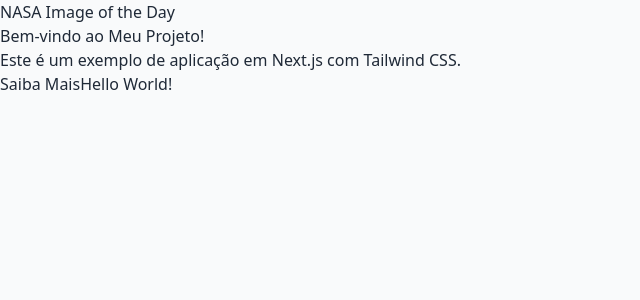
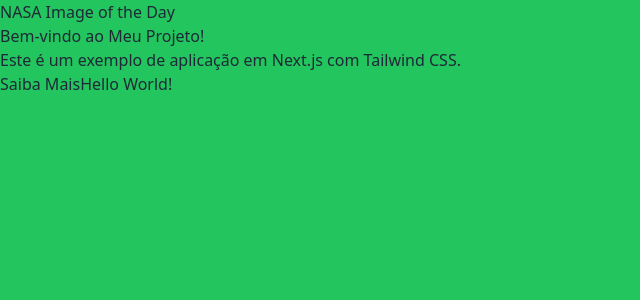
Before and after one commit to Pietrosaka/CPext, a Next.js app: page / in a window 1280 px wide. Shown: the top 300 px of the page, without its empty margins (0-640 px from the left). Built offline with nearby package versions, Linux system fonts and the light colour scheme.

Commit message:
alteração de fundo

```diff
--- a/src/app/globals.css
+++ b/src/app/globals.css
@@ -4,5 +4,5 @@
 
 /* Exemplo de ajustes globais adicionais */
 body {
-  @apply bg-gray-50 text-gray-800;
+  @apply bg-green-500 text-gray-800;
 }
```
